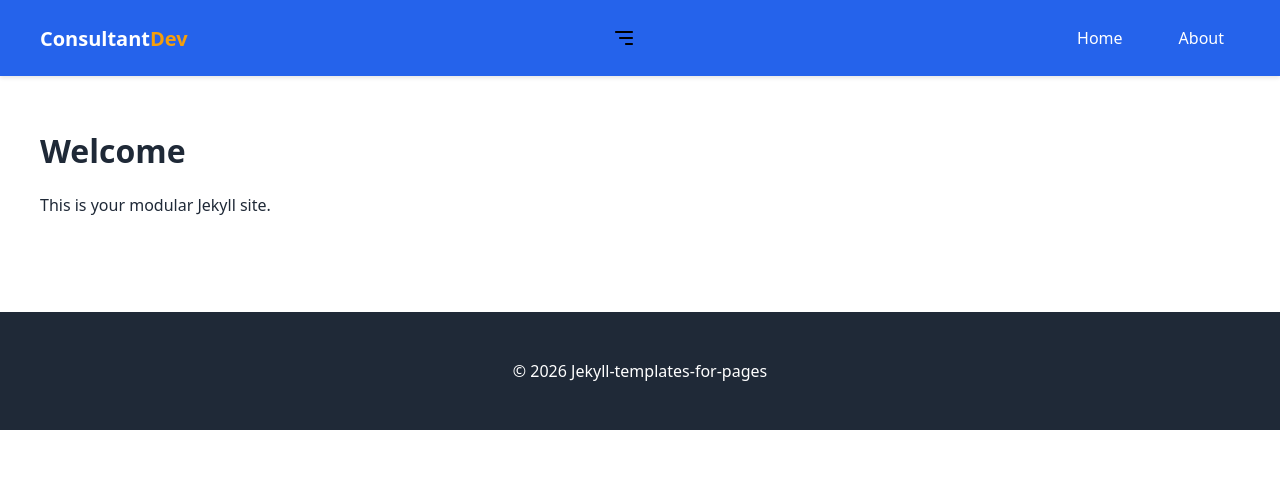
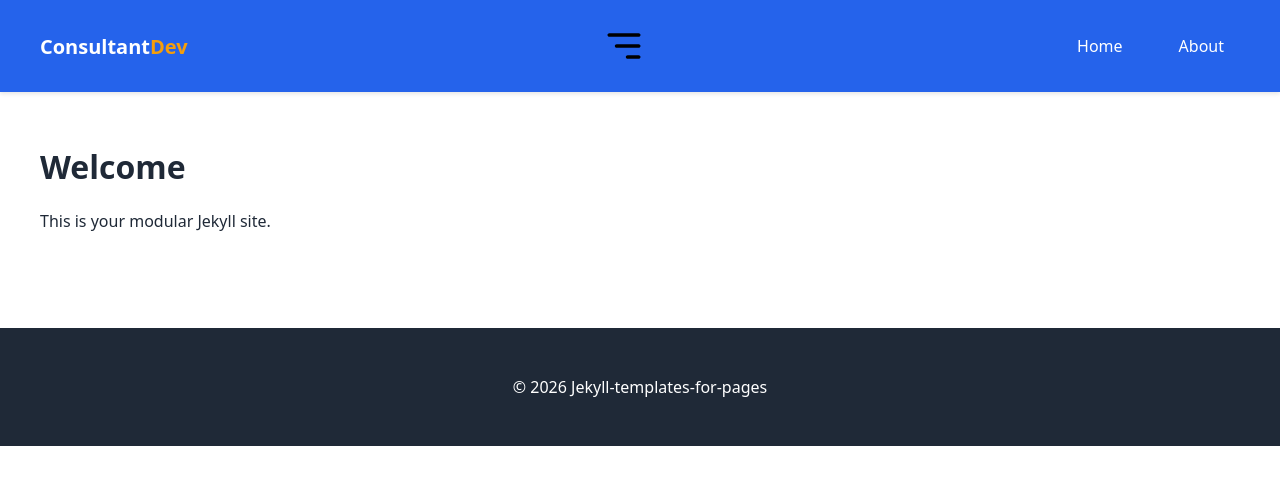
Before and after one commit to m33lucky-benny/Jekyll-templates-for-pages, a Jekyll site: the page built from index.html, in a window 1280 px wide. Shown: the top 485 px of the page. Built offline with Jekyll 4.4.1, drawn with Linux system fonts in a browser that asks for light colours.

Commit message:
Update _navbar.scss

```diff
--- a/_sass/_navbar.scss
+++ b/_sass/_navbar.scss
@@ -133,8 +133,8 @@
 }
 
 .nav-toggle .icon {
-  width: 24px;
-  height: 24px;
+  width: 44px;
+  height: 44px;
   display: block;
 }
 
```
